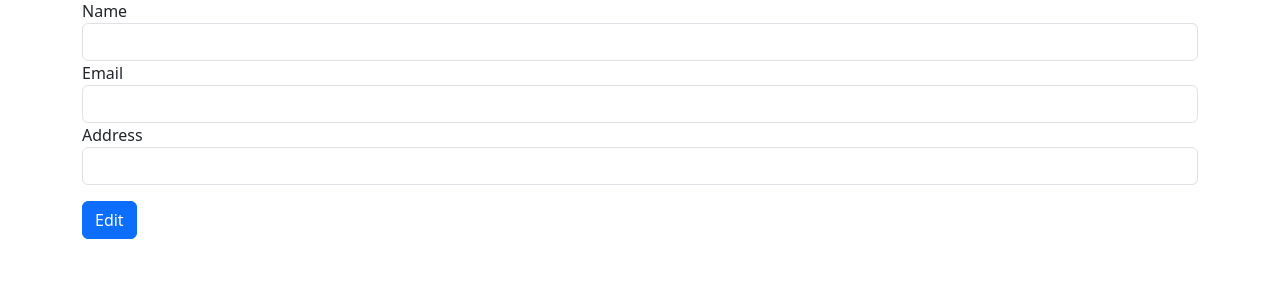
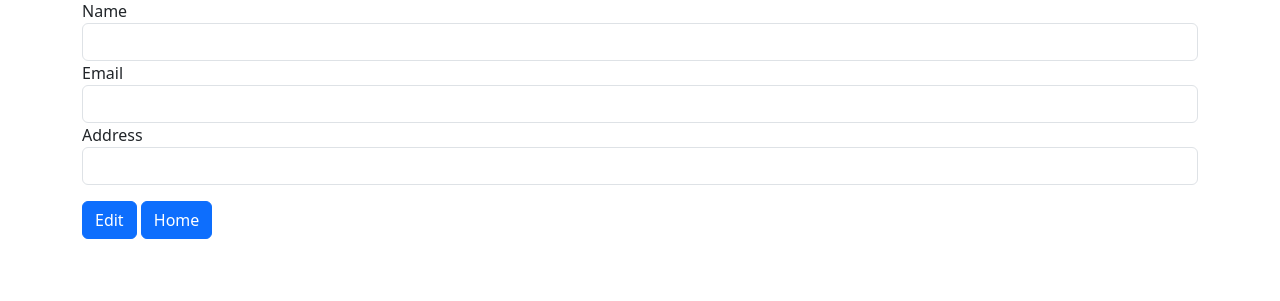
Before and after one commit to noorharidy19/HealthCareSystem, a PHP site: page /profile.php in a window 1280 px wide. Shown: the part 167-468 px from the top of the page. Run offline with PHP 8.4, Linux system fonts and the light colour scheme; the visitor is signed in with stand-in values (Sample User, id 1); tables that the repository leaves empty or names only in its code hold one stand-in row (values such as "Sample post"); data that the repository does not hold is empty; some libraries are stand-ins or nearby versions.

Commit message:
back to home button

```diff
--- a/php/profile.php
+++ b/php/profile.php
@@ -62,6 +62,7 @@
                 <input type="text" id="address" class="form-control" name="address" value="<?php echo htmlspecialchars($userData['Address']); ?>" readonly>
             </div>
             <button type="button" id="edit-btn" class="btn btn-primary mt-3" onclick="enableEditing()">Edit</button>
+            <button type="button" id="edit-btn" class="btn btn-primary mt-3" onclick="window.location.href='index.php'">Home</button>
             <button type="submit" id="save-btn" class="btn btn-success mt-3" style="display:none;">Save</button>
             <button type="button" id="cancel-btn" class="btn btn-secondary mt-3" style="display:none;" onclick="disableEditing()">Cancel</button>
         </form>
```
